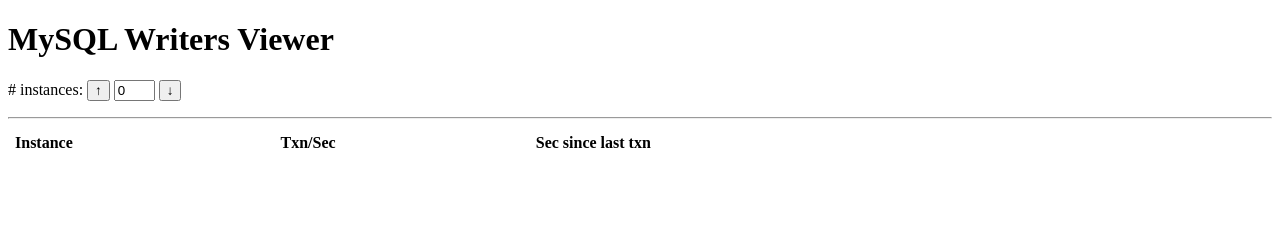
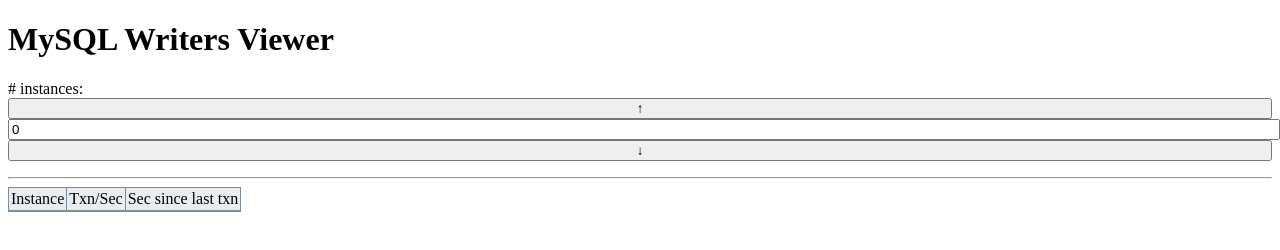
Before and after one commit to menicosia/mysql-writers.node, a website: page static/index.html in a window 1280 px wide. Drawn offline with Linux system fonts and the light colour scheme; no server answers.

Commit message:
index and follower-lage should use tables CSS

```diff
--- a/static/index.html
+++ b/static/index.html
@@ -3,16 +3,7 @@
    <head>
     <base href="/">
     <title>MySQL Writers</title>
-    <style type="text/css">
-      table {
-          width: 80%;
-      }
-      th, td {
-          padding: 5px;
-          text-align: left;
-      }
-      canvas {border: 1px solid black}
-    </style>
+    <link rel="stylesheet" href="tables.css">
     <script src="watch-writers.js"></script>
     <script src="drawMeter.js"></script>
   </head>
```
Also changed, not shown: static/follower-lag.html (+1 -10 lines).
